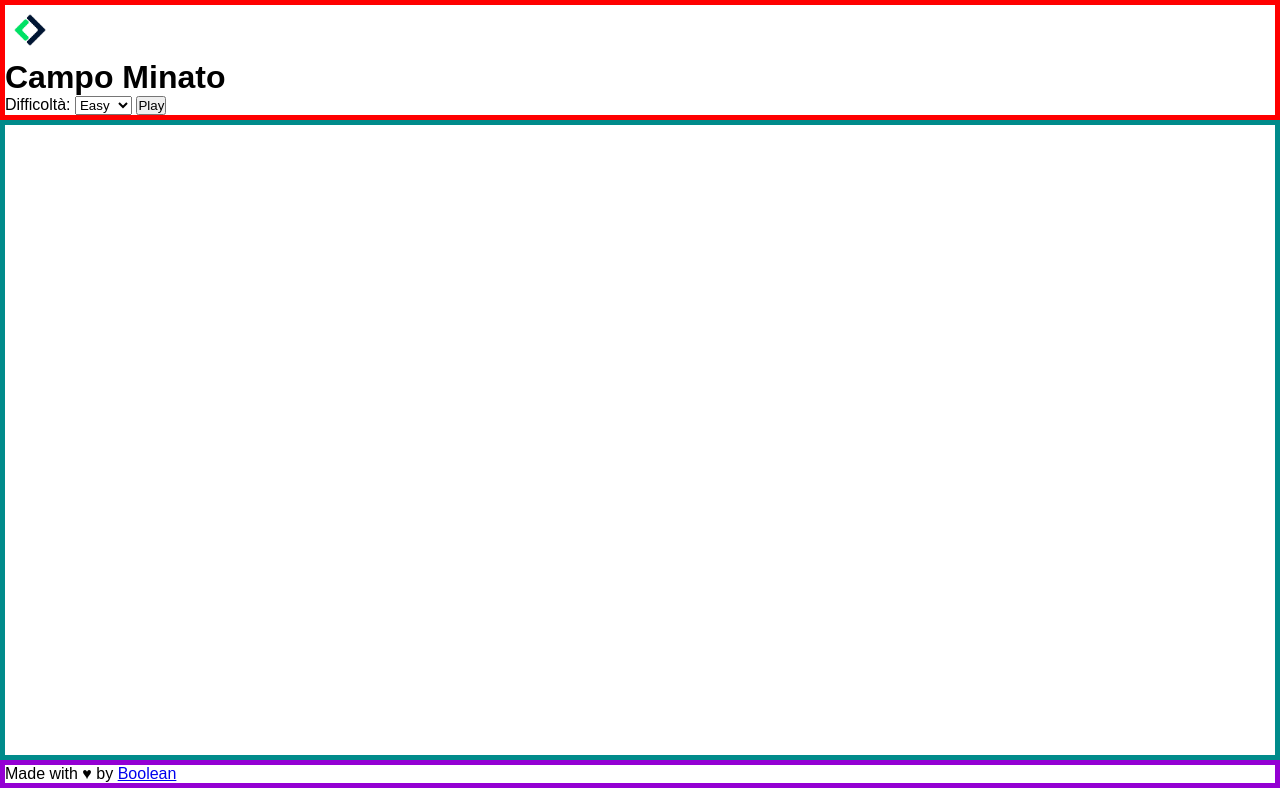
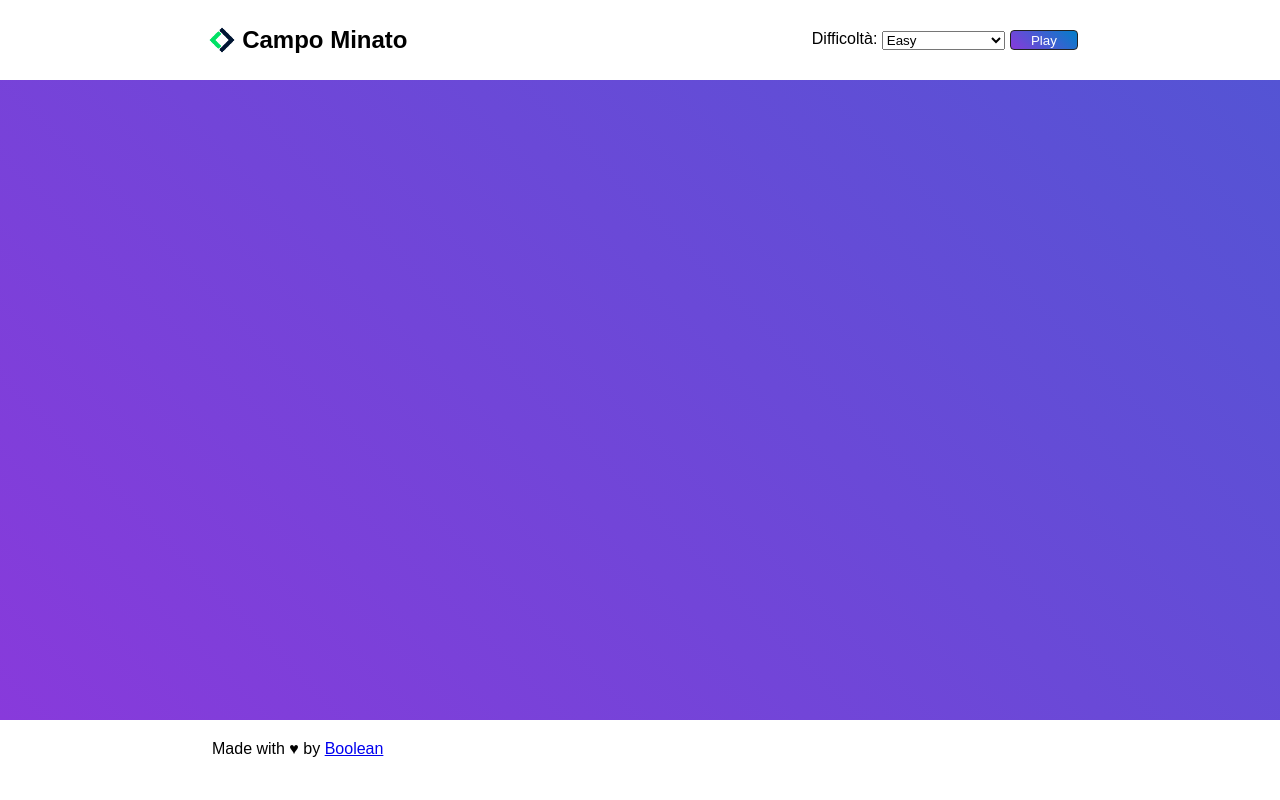
Before and after one commit to M1571/js-campominato-grid, a plain HTML site: page index.html in a window 1280 px wide. Drawn offline with Linux system fonts and the light colour scheme.

Commit message:
fine css

```diff
--- a/index.html
+++ b/index.html
@@ -10,44 +10,50 @@
 <body>
 
     <!-- ------------------------------------- -->
-    <!-- HEADER -->
+    <!-- 10 HEADER -->
 
     <header class="header">
+
+        <!-- ------------------------------------- -->
+        <!-- 20 HEADER LEFT -->
 
         <div class="h-section-left">
 
             <img class="img-logo" src="/original.png" alt="">
-            <h1>Campo Minato</h1>
+            <h1 class="title-logo">Campo Minato</h1>
 
         </div>
+
+        <!-- ------------------------------------- -->
+        <!-- 30 HEADER RIGHT -->
 
         <div class="h-section-right">
 
             <label for="Difficulty">Difficoltà:</label>
 
             <select name="levels" id="levels">
-                <option value="0">Easy</option>
-                <option value="1">Hard</option>
-                <option value="2">Crazy</option>
+                <option value="1">Easy</option>
+                <option value="2">Hard</option>
+                <option value="3">Crazy</option>
             </select>
 
-            <button id="button">Play</button>
+            <button class="btn" id="btn-custom">Play</button>
         </div>
 
     </header>
 
     <!-- ------------------------------------- -->
-    <!-- MAIN -->
+    <!-- 40 MAIN -->
 
     <main class="main">
         <div class="grid-container"></div>
     </main>
 
     <!-- ------------------------------------- -->
-    <!-- FOOTER -->
+    <!-- 50 FOOTER -->
 
     <footer class="footer">
-        <p>Made with &hearts; by <a href="#">Boolean</a></p>
+        <p class="made-with">Made with &hearts; by <a href="#">Boolean</a></p>
     </footer>
 
     <!-- ------------------------------------- -->
--- a/main.js
+++ b/main.js
@@ -1,3 +1,9 @@
 // console.log('prova')
 
+// L’utente indica un livello di difficoltà in base al quale viene generata una griglia di gioco quadrata
+// Ogni cella contiene un numero tra quelli compresi in un range:
+// con difficoltà 1 => tra 1 e 100
+// con difficoltà 2 => tra 1 e 81
+// con difficoltà 3 => tra 1 e 49
+
 // ------------------------------------
--- a/style.css
+++ b/style.css
@@ -9,28 +9,88 @@ body {
 }
 
 /* ------------------------------------ */
-/* HEADER */
+/* 10 HEADER */
 
 .header {
-    border: 5px solid red;
+    /* border: 5px solid red; */
+    height: 10vh;
+    display: flex;
+    justify-content: space-around;
+}
+
+/* ------------------------------------ */
+/* 20 HEADER LEFT */
+
+.h-section-left {
+    /* border: 5px solid blue; */
+    display: flex;
 }
 
 .img-logo {
-    max-width: 50px;
-    max-height: 50px;
+    /* max-width: 100%;
+    max-height: 100%; */
+    height: 40px;
+    align-self: center;
+}
+
+.title-logo {
+    align-self: center;
+    font-size: 1.5em;
 }
 
 /* ------------------------------------ */
-/* MAIN */
+/* 30 HEADER RIGHT */
+
+.h-section-right {
+    /* border: 5px solid orange; */
+    align-self: center;
+}
+
+#levels {
+    padding-right: 5em;
+    cursor: pointer;
+}
+
+.btn {
+    background-color: #E6E6E6;
+    border: 1px solid #B3B3B3;
+    outline: none;
+    cursor: pointer;
+    padding: .1em 1.5em;
+    border-radius: .3em;
+}
+
+#btn-custom {
+    background: linear-gradient(45deg, #883ADB, #017EC9);
+    color: white;
+    border-color: #222;
+}
+
+#btn-custom:hover, #btn-custom:focus {
+    background: linear-gradient(45deg, #6B2FAF, #005F9B);
+    border-color: black;
+    box-shadow: 0 0 5px 0 black;
+}
+
+/* ------------------------------------ */
+/* 40 MAIN */
 
 .main {
-    border: 5px solid darkcyan;
+    background: linear-gradient(45deg, #883ADB, #5454D4);
     height: 80vh;
 }
 
 /* ------------------------------------ */
-/* FOOTER */
+/* 50 FOOTER */
 
 .footer {
-    border: 5px solid darkviolet;
+    /* border: 5px solid darkviolet; */
+    height: 10vh;
 }
+
+.made-with {
+    /* border: 5px solid blue; */
+    margin: auto;
+    width: 70%;
+    padding: 20px;
+}
```
